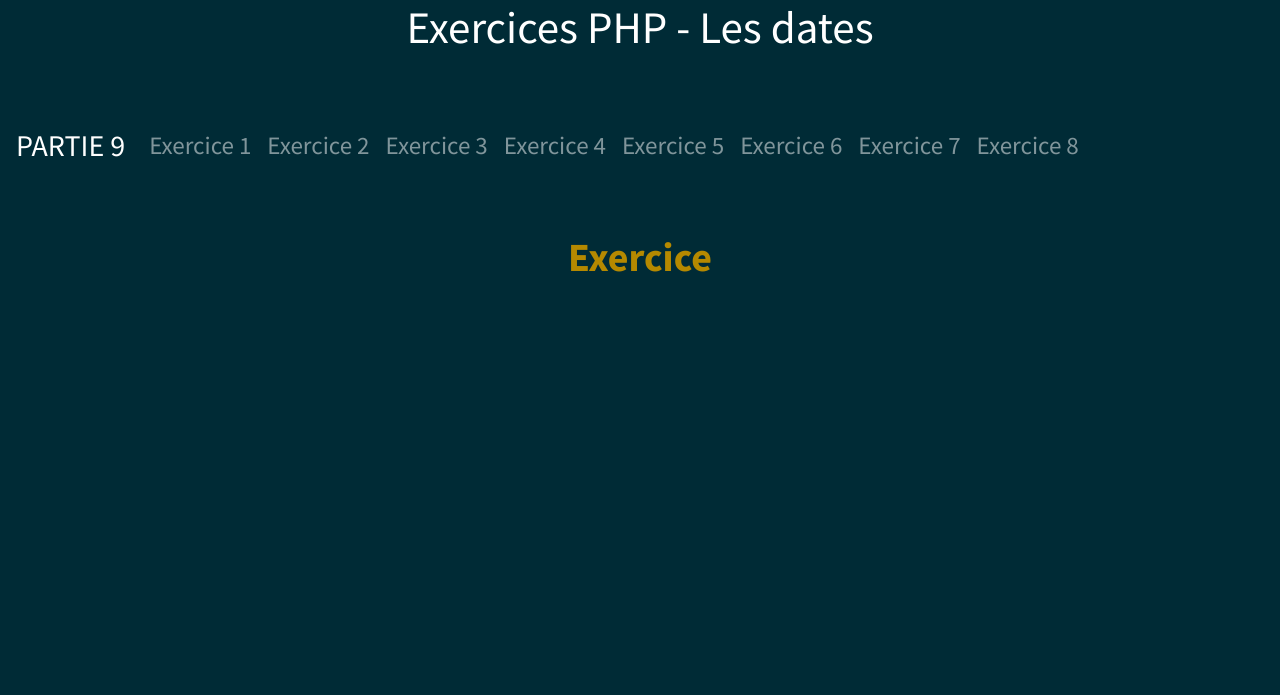
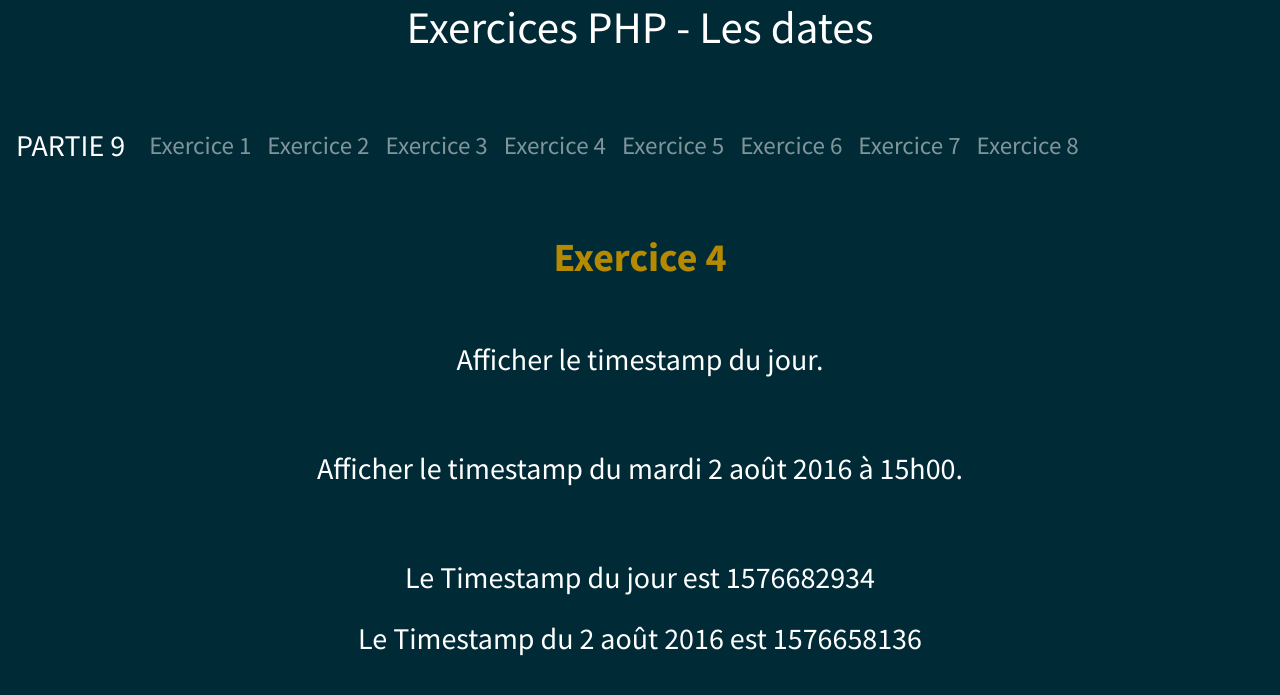
Before and after one commit to EmilieLamps/ExercicesPHP-Partie9, a PHP site: page / in a window 1280 px wide. Shown: the top 695 px of the page. Run offline with PHP 8.4, Linux system fonts and the light colour scheme; some libraries are stand-ins or nearby versions.

Commit message:
Fin de l'exercice

```diff
--- a/ex3/index.php
+++ b/ex3/index.php
@@ -2,7 +2,7 @@
 $page = "Exercice 3"; // Définir la variable pour changer le titre !
 $date = strftime('%A %d %B %Y');
 include '../header.php';
-setlocale(LC_ALL, 'fr_FR.UTF8');
+setlocale(LC_ALL, 'fr_FR.UTF8'); //Fonction pour passer la date en français
  ?>
  <h2 class="text-primary text-center pt-5 pb-5 font-weight-bold">Exercice 3</h2>
  <h3 class="text-center pb-5">Afficher la date courante avec le jour de la semaine et le mois en toutes lettres (ex : mardi 2 août 2016)</h3>
--- a/ex4/index.php
+++ b/ex4/index.php
@@ -1,14 +1,14 @@
 <?php
-$page = "Exercice "; // Définir la variable pour changer le titre !
-
+$page = "Exercice 4"; // Définir la variable pour changer le titre !
+$dDay = time();
+$oldTimestamp = mktime(8, 2, 2016);
 include '../header.php';
  ?>
- <h2 class="text-primary text-center pt-5 pb-5 font-weight-bold">Exercice </h2>
- <h3 class="text-center pb-5"></h3>
-<?php
-
-?>
-<p></p>
+ <h2 class="text-primary text-center pt-5 pb-5 font-weight-bold">Exercice 4</h2>
+ <p class="text-center pb-5">Afficher le timestamp du jour.</p>
+ <p class="text-center pb-5">Afficher le timestamp du mardi 2 août 2016 à 15h00.</p>
+<p>Le Timestamp du jour est <?= $dDay ?></p>
+<p>Le Timestamp du 2 août 2016 est <?= $oldTimestamp ?></p>
 <?php
 include '../footer.php';
 ?>
```
